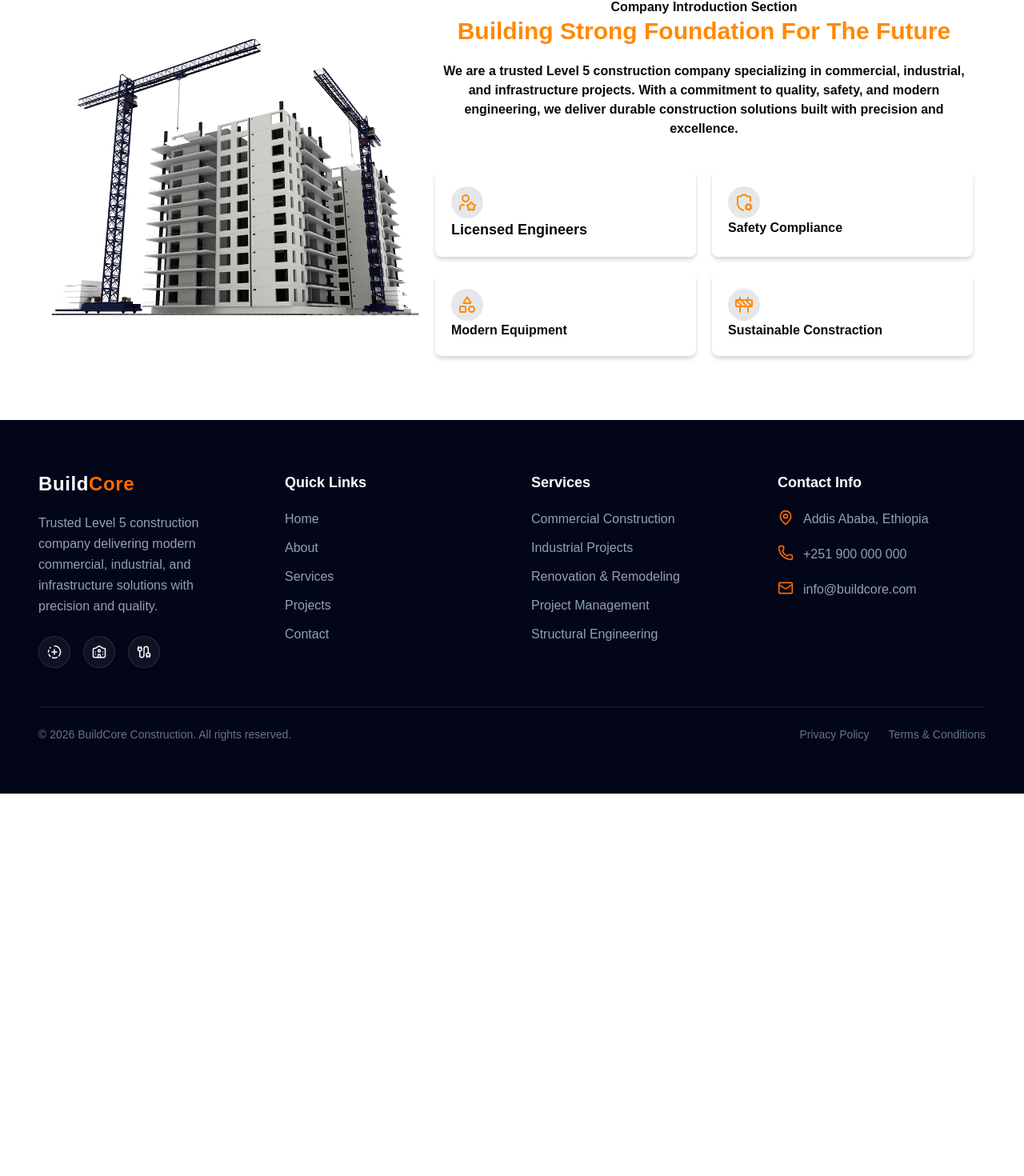
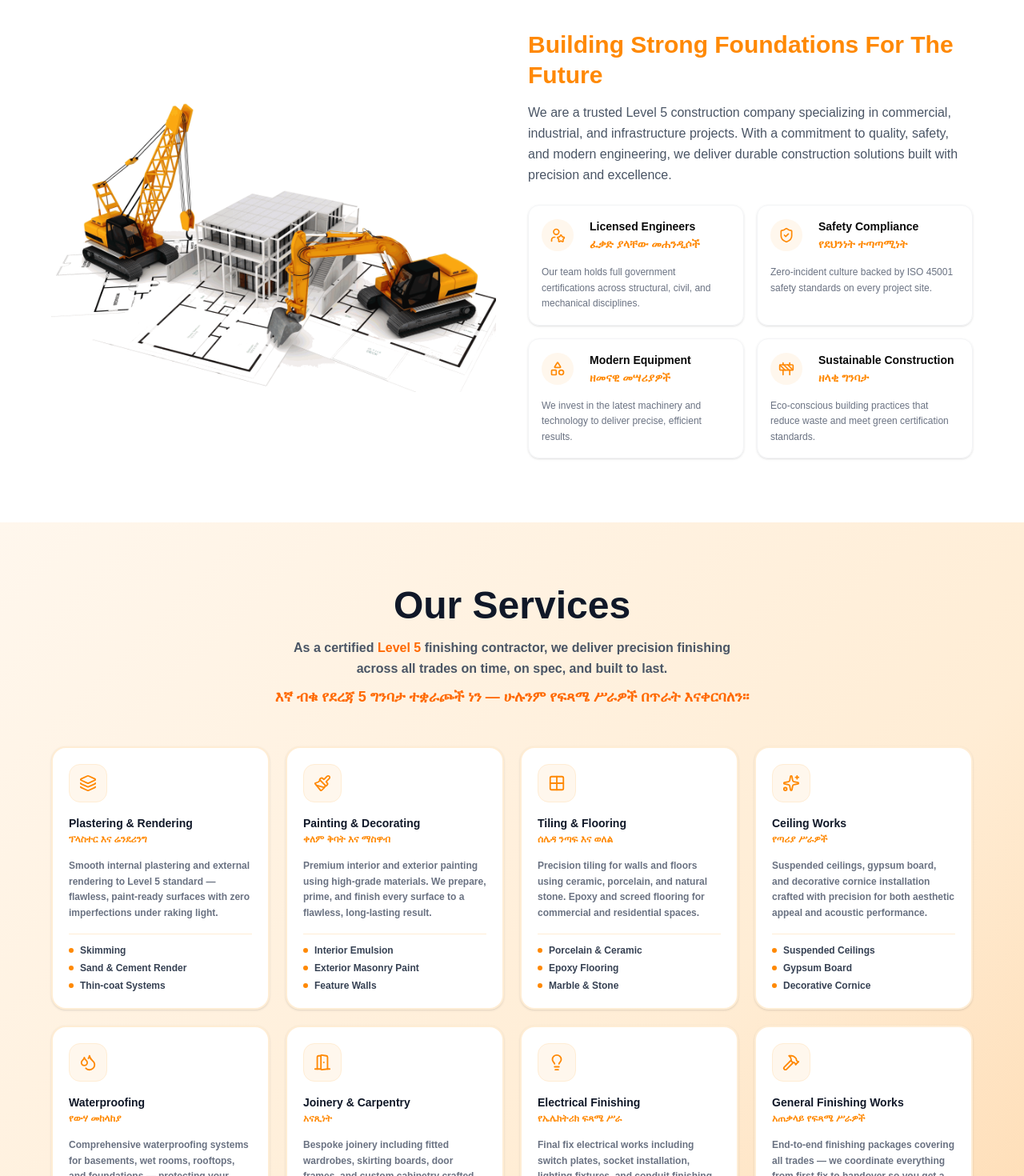
Before and after one commit to smile679/Bokra_Constraction, a React (Vite) app: page / in a window 1280 px wide. Shown: the part 959-2429 px from the top of the page at 80% size. Before the commit the page ends 1951 px from the top, so only its background shows below. Built offline with nearby package versions, Linux system fonts and the light colour scheme.

Commit message:
Add Services component and update About and Layout components for improved structure and styling

```diff
--- a/src/components/home/Layout.jsx
+++ b/src/components/home/Layout.jsx
@@ -2,6 +2,7 @@
 
 import About from "@/pages/home/About";
 import Hero from "@/pages/home/Hero";
+import Services from "@/pages/home/Services";
 
 
 const Home = () => {
@@ -9,7 +10,8 @@ const Home = () => {
     return <>
         <section className="w-full">
           <Hero/>
-          <About/>
+          <About />
+          <Services />
         </section>
     </>
 }
--- a/src/pages/home/About.jsx
+++ b/src/pages/home/About.jsx
@@ -1,61 +1,127 @@
-import cons11 from "@/assets/cons11.png"
-import { Construction, Shapes, ShieldCogCorner, UserStar } from "lucide-react";
+import cons11 from "@/assets/cons55.png";
+import { Construction, Shapes, ShieldCheck, UserStar } from "lucide-react";
+
+const features = [
+  {
+    icon: UserStar,
+    title: "Licensed Engineers",
+    amharic: "ፈቃድ ያላቸው መሐንዲሶች",
+    description:
+      "Our team holds full government certifications across structural, civil, and mechanical disciplines.",
+  },
+  {
+    icon: ShieldCheck,
+    title: "Safety Compliance",
+    amharic: "የደህንነት ተጣጣሚነት",
+    description:
+      "Zero-incident culture backed by ISO 45001 safety standards on every project site.",
+  },
+  {
+    icon: Shapes,
+    title: "Modern Equipment",
+    amharic: "ዘመናዊ መሣሪያዎች",
+    description:
+      "We invest in the latest machinery and technology to deliver precise, efficient results.",
+  },
+  {
+    icon: Construction,
+    title: "Sustainable Construction",
+    amharic: "ዘላቂ ግንባታ",
+    description:
+      "Eco-conscious building practices that reduce waste and meet green certification standards.",
+  },
+];
+
+// const stats = [
+//   { value: "15+", label: "Years Experience" },
+//   { value: "200+", label: "Projects Completed" },
+//   { value: "50+", label: "Expert Engineers" },
+//   { value: "98%", label: "Client Satisfaction" },
+// ];
 
 const About = () => {
   return (
-    <>
     <section className="w-full py-10 md:py-20 px-5" id="about">
-        <h1 className="text-center text-3xl font-bold py-5">About us</h1>
-        <div className="w-full max-w-6xl mx-auto flex max-md:flex-col-reverse items-center gap-5">
-          <div className="w-full flex flex-1 justify-content items-center ">
-            <img src={cons11} alt="about" className="w-full max-w-2xl object-contain" />
+      {/* Section heading */}
+      <div className="text-center mb-10">
+        <p className="text-sm font-semibold uppercase tracking-widest text-orange-400 mb-2">
+          Who We Are
+        </p>
+        <h2 className="text-4xl md:text-5xl font-black text-gray-900">
+          About Us
+        </h2>
       </div>
-          <div className="flex flex-col justify-between items-center gap-5">
-            <div className="text-center mb-5">
-              <h3 className="text-md font-bold">
-                Company Introduction Section
+
+      {/* Main content */}
+      <div className="w-full max-w-6xl mx-auto flex max-md:flex-col-reverse items-center gap-10">
+        {/* Image */}
+        <div className="w-full h-full flex flex-1 justify-center items-center drop-shadow-orange-500 drop-shadow-3xl">
+          <img
+            src={cons11}
+            alt="Construction site overview"
+            className="w-full h-full object-cover rounded-xl"
+          />
+        </div>
+
+        {/* Text content */}
+        <div className="flex flex-col gap-6 flex-1">
+          <div>
+            <h3 className="text-3xl font-bold text-orange-400 leading-tight">
+              Building Strong Foundations For The Future
             </h3>
-              <h2 className="text-3xl font-bold text-orange-400">
-                Building Strong Foundation For The Future
-              </h2>
-              <p className="w-full max-w-2xl text-md font-semibold pt-5">
+            <p className="text-base text-gray-600 mt-4 leading-relaxed">
               We are a trusted Level 5 construction company specializing in
               commercial, industrial, and infrastructure projects. With a
-                commitment to quality, safety, and modern engineering, we
-                deliver durable construction solutions built with precision and
+              commitment to quality, safety, and modern engineering, we deliver
+              durable construction solutions built with precision and
               excellence.
             </p>
           </div>
-            <div className="w-full grid grid-cols-2 gap-5">
-              <div className="w-full flex-col shadow-gray-300 shadow-md p-5 rounded-md">
-                <div className="flex justify-content items-center w-10 h-10 p-2 rounded-full bg-gray-200">
-                  <UserStar className="text-orange-400" />
+
+          {/* Stats row */}
+          {/* <div className="grid grid-cols-4 gap-3 py-4 border-y border-gray-100">
+            {stats.map(({ value, label }) => (
+              <div key={label} className="text-center">
+                <p className="text-2xl font-bold text-orange-400">{value}</p>
+                <p className="text-xs text-gray-500 mt-1 leading-tight">
+                  {label}
+                </p>
               </div>
-                <p className="text-lg font-bold">Licensed Engineers</p>
+            ))}
+          </div> */}
+
+          {/* Feature cards */}
+          <div className="grid grid-cols-2 gap-4">
+            {features.map(({ icon: Icon, title, amharic, description }) => (
+              <div
+                key={title}
+                className="flex flex-col gap-3 p-4 rounded-xl border border-gray-100 shadow-sm hover:shadow-md hover:border-orange-200 transition-all duration-200"
+              >
+                <div className="flex gap-5 items-center">
+                  <div className="flex items-center justify-center w-10 h-10 rounded-full bg-orange-50">
+                    <Icon className="text-orange-400" size={20} />
                   </div>
-              <div className="w-full flex-col shadow-gray-300 shadow-md p-5 rounded-md">
-                <div className="flex justify-content items-center w-10 h-10 p-2 rounded-full bg-gray-200">
-                  <ShieldCogCorner className="text-orange-400" />
+                  <div className="flex flex-col">
+                    <p className="font-bold text-sm">{title}</p>
+                    <p
+                      className="text-sm text-orange-400 font-bold mt-0.5"
+                      lang="am"
+                    >
+                      {amharic}
+                    </p>
                   </div>
-                <p className=" font-bold">Safety Compliance</p>
                 </div>
-              <div className="w-full flex-col shadow-gray-300 shadow-md p-5 rounded-md">
-                <div className="flex justify-content items-center w-10 h-10 p-2 rounded-full bg-gray-200">
-                  <Shapes className="text-orange-400" />
+                <div>
+                  <p className="text-xs text-gray-500 mt-1 leading-relaxed">
+                    {description}
+                  </p>
                 </div>
-                <p className=" font-bold">Modern Equipment</p>
               </div>
-              <div className="w-full flex-col shadow-gray-300 shadow-md p-5 rounded-md">
-                <div className="flex justify-content items-center w-10 h-10 p-2 rounded-full bg-gray-200">
-                  <Construction className="text-orange-400" />
-                </div>
-                <p className=" font-bold">Sustainable Constraction</p>
-              </div>
+            ))}
           </div>
         </div>
       </div>
     </section>
-    </>
   );
 };
 
--- a/src/pages/home/Hero.jsx
+++ b/src/pages/home/Hero.jsx
@@ -18,7 +18,7 @@ const Hero = () => {
     return (
       <>
         <section id="home" className="h-screen w-full bg-[url(@/assets/cons66.png)] bg-cover bg-center">
-          <div className="w-full max-w-6xl mx-auto h-full flex items-center justify-between px-5 pt-30">
+          <div className="w-full max-w-6xl mx-auto h-full flex items-center justify-between px-5 pt-10 md:pt-30">
             <div className="flex flex-1 flex-col text-white py-30">
               <h3 className="w-fit px-4 py-1 text-center bg-orange-100 text-orange-500 rounded-2xl leading-none m-0">
                 Level 5 General Contractor
--- /dev/null
+++ b/src/pages/home/Services.jsx
@@ -0,0 +1,199 @@
+import {
+  Paintbrush,
+  Layers,
+  Droplets,
+  Grid2x2,
+  Hammer,
+  Lightbulb,
+  DoorOpen,
+  Sparkles,
+} from "lucide-react";
+
+const services = [
+  {
+    icon: Layers,
+    title: "Plastering & Rendering",
+    amharic: "ፕላስተር እና ሬንደሪንግ",
+    description:
+      "Smooth internal plastering and external rendering to Level 5 standard — flawless, paint-ready surfaces with zero imperfections under raking light.",
+    highlights: ["Skimming", "Sand & Cement Render", "Thin-coat Systems"],
+  },
+  {
+    icon: Paintbrush,
+    title: "Painting & Decorating",
+    amharic: "ቀለም ቅባት እና ማስዋብ",
+    description:
+      "Premium interior and exterior painting using high-grade materials. We prepare, prime, and finish every surface to a flawless, long-lasting result.",
+    highlights: [
+      "Interior Emulsion",
+      "Exterior Masonry Paint",
+      "Feature Walls",
+    ],
+  },
+  {
+    icon: Grid2x2,
+    title: "Tiling & Flooring",
+    amharic: "ሰሌዳ ንጣፍ እና ወለል",
+    description:
+      "Precision tiling for walls and floors using ceramic, porcelain, and natural stone. Epoxy and screed flooring for commercial and residential spaces.",
+    highlights: ["Porcelain & Ceramic", "Epoxy Flooring", "Marble & Stone"],
+  },
+  {
+    icon: Sparkles,
+    title: "Ceiling Works",
+    amharic: "የጣሪያ ሥራዎች",
+    description:
+      "Suspended ceilings, gypsum board, and decorative cornice installation crafted with precision for both aesthetic appeal and acoustic performance.",
+    highlights: ["Suspended Ceilings", "Gypsum Board", "Decorative Cornice"],
+  },
+  {
+    icon: Droplets,
+    title: "Waterproofing",
+    amharic: "የውሃ መከላከያ",
+    description:
+      "Comprehensive waterproofing systems for basements, wet rooms, rooftops, and foundations — protecting your structure for decades.",
+    highlights: ["Basement Tanking", "Roof Membranes", "Wet Room Systems"],
+  },
+  {
+    icon: DoorOpen,
+    title: "Joinery & Carpentry",
+    amharic: "አናጺነት",
+    description:
+      "Bespoke joinery including fitted wardrobes, skirting boards, door frames, and custom cabinetry crafted by skilled artisans.",
+    highlights: [
+      "Door Frames & Architraves",
+      "Skirting & Coving",
+      "Custom Cabinetry",
+    ],
+  },
+  {
+    icon: Lightbulb,
+    title: "Electrical Finishing",
+    amharic: "የኤሌክትሪክ ፍጻሜ ሥራ",
+    description:
+      "Final fix electrical works including switch plates, socket installation, lighting fixtures, and conduit finishing to a clean, professional standard.",
+    highlights: [
+      "Lighting Fixtures",
+      "Switch & Socket Plates",
+      "Conduit Finishing",
+    ],
+  },
+  {
+    icon: Hammer,
+    title: "General Finishing Works",
+    amharic: "አጠቃላይ የፍጻሜ ሥራዎች",
+    description:
+      "End-to-end finishing packages covering all trades — we coordinate everything from first fix to handover so you get a seamless, punch-list-free result.",
+    highlights: [
+      "Full Project Finishing",
+      "Snagging & Handover",
+      "Multi-trade Coordination",
+    ],
+  },
+];
+
+const Services = () => {
+  return (
+    <section
+      className="w-full py-10 md:py-20 px-5"
+      id="services"
+      style={{
+        background:
+          "linear-gradient(135deg, #fff7ed 0%, #ffedd5 60%, #fed7aa 100%)",
+      }}
+    >
+      {/* Header */}
+      <div className="text-center mb-12">
+        {/* <p className="text-sm font-black uppercase tracking-widest text-orange-400 mb-2">
+          What We Do · የምናደርገው
+        </p> */}
+        <h2 className="text-4xl md:text-5xl font-black text-gray-900">
+          Our Services
+        </h2>
+        <p className="text-base font-semibold text-gray-600 mt-4 max-w-xl mx-auto leading-relaxed">
+          As a certified{" "}
+          <span className="text-orange-500 font-black">Level 5</span> finishing
+          contractor, we deliver precision finishing across all trades on
+          time, on spec, and built to last.
+        </p>
+        <p className="text-lg text-orange-500 mt-2 font-bold" lang="am">
+          እኛ ብቁ የደረጃ 5 ግንባታ ተቋራጮች ነን — ሁሉንም የፍጻሜ ሥራዎች በጥራት እናቀርባለን።
+        </p>
+      </div>
+
+      {/* Services grid */}
+      <div className="w-full max-w-6xl mx-auto grid grid-cols-1 sm:grid-cols-2 lg:grid-cols-4 gap-5">
+        {services.map(
+          ({ icon: Icon, title, amharic, description, highlights }) => (
+            <div
+              key={title}
+              className="group relative flex flex-col gap-4 p-5 rounded-2xl border-2 border-orange-100 bg-white shadow-sm
+              hover:shadow-xl hover:border-orange-400 hover:-translate-y-2 hover:bg-orange-500
+              transition-all duration-300 ease-out cursor-pointer overflow-hidden"
+            >
+              {/* Decorative circle on hover */}
+              <div className="absolute -top-6 -right-6 w-24 h-24 rounded-full bg-orange-100 opacity-0 group-hover:opacity-20 transition-opacity duration-300" />
+
+              {/* Icon */}
+              <div
+                className="flex items-center justify-center w-12 h-12 rounded-xl bg-orange-50 border border-orange-100
+              group-hover:bg-white group-hover:border-white transition-all duration-300"
+              >
+                <Icon
+                  className="text-orange-400 group-hover:text-orange-500 transition-colors duration-300"
+                  size={22}
+                />
+              </div>
+
+              {/* Title */}
+              <div>
+                <p className="font-black text-sm text-gray-900 group-hover:text-white transition-colors duration-300">
+                  {title}
+                </p>
+                <p
+                  className="text-xs font-bold text-orange-400 mt-0.5 group-hover:text-orange-100 transition-colors duration-300"
+                  lang="am"
+                >
+                  {amharic}
+                </p>
+              </div>
+
+              {/* Description */}
+              <p className="text-xs font-semibold text-gray-500 leading-relaxed flex-1 group-hover:text-orange-50 transition-colors duration-300">
+                {description}
+              </p>
+
+              {/* Highlights */}
+              <ul className="flex flex-col gap-1.5 pt-3 border-t border-orange-100 group-hover:border-orange-300 transition-colors duration-300">
+                {highlights.map((item) => (
+                  <li
+                    key={item}
+                    className="flex items-center gap-2 text-xs font-bold text-gray-700 group-hover:text-white transition-colors duration-300"
+                  >
+                    <span className="w-1.5 h-1.5 rounded-full bg-orange-400 shrink-0 group-hover:bg-white transition-colors duration-300" />
+                    {item}
+                  </li>
+                ))}
+              </ul>
+            </div>
+          ),
+        )}
+      </div>
+
+      {/* CTA */}
+      <div className="mt-14 text-center">
+        <p className="text-gray-600 font-bold text-sm mb-4">
+          Ready to start your project? · ፕሮጀክትዎን ለመጀመር ዝግጁ ነዎት?
+        </p>
+        <a
+          href="#contact"
+          className="inline-block bg-orange-500 hover:bg-orange-600 active:scale-95 text-white font-black text-sm px-10 py-3.5 rounded-full shadow-md hover:shadow-lg transition-all duration-200"
+        >
+          Get a Free Quote · ነፃ ዋጋ ይጠይቁ
+        </a>
+      </div>
+    </section>
+  );
+};
+
+export default Services;
```
Lines whose indentation alone changed are shown as unchanged.
